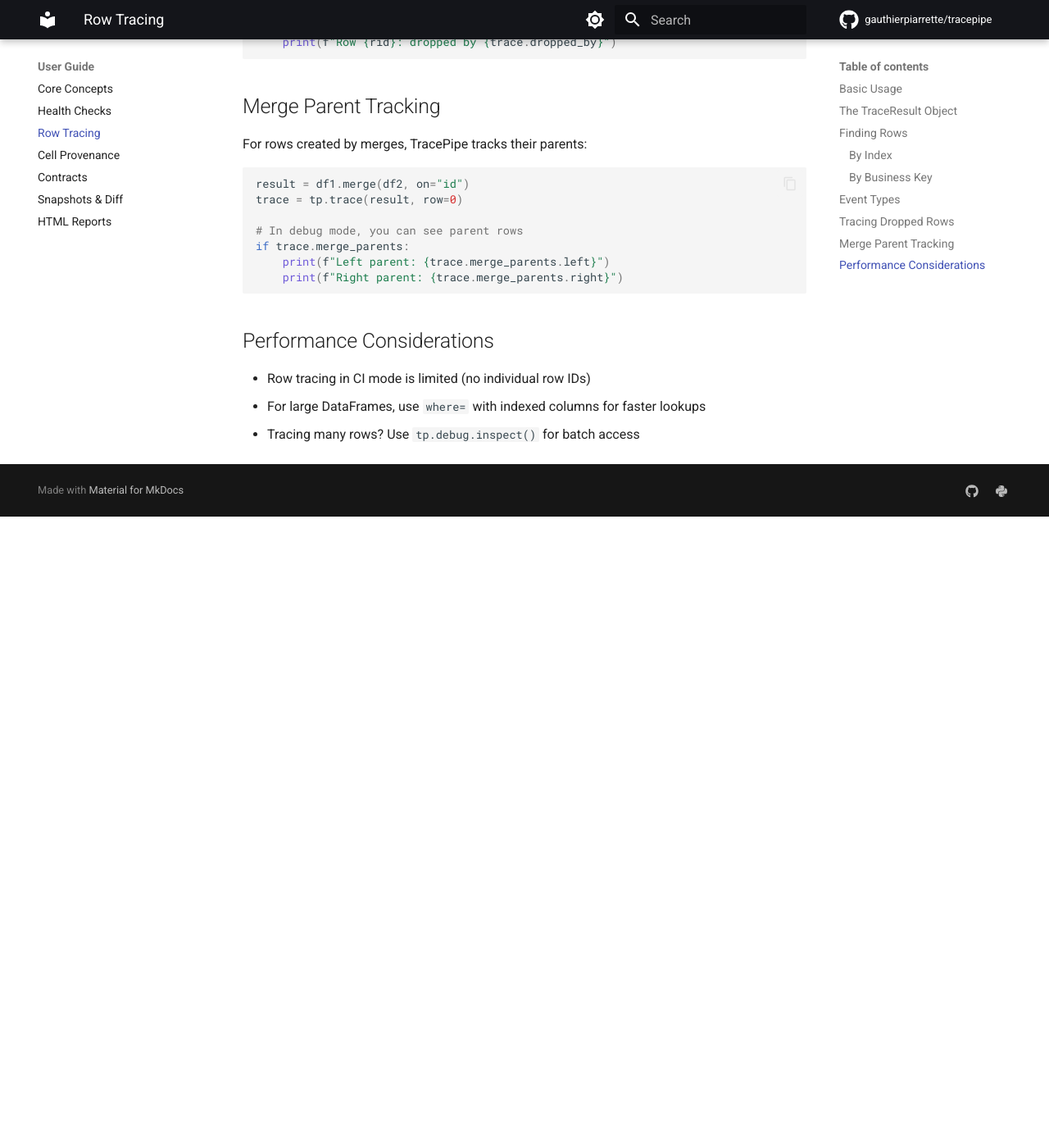
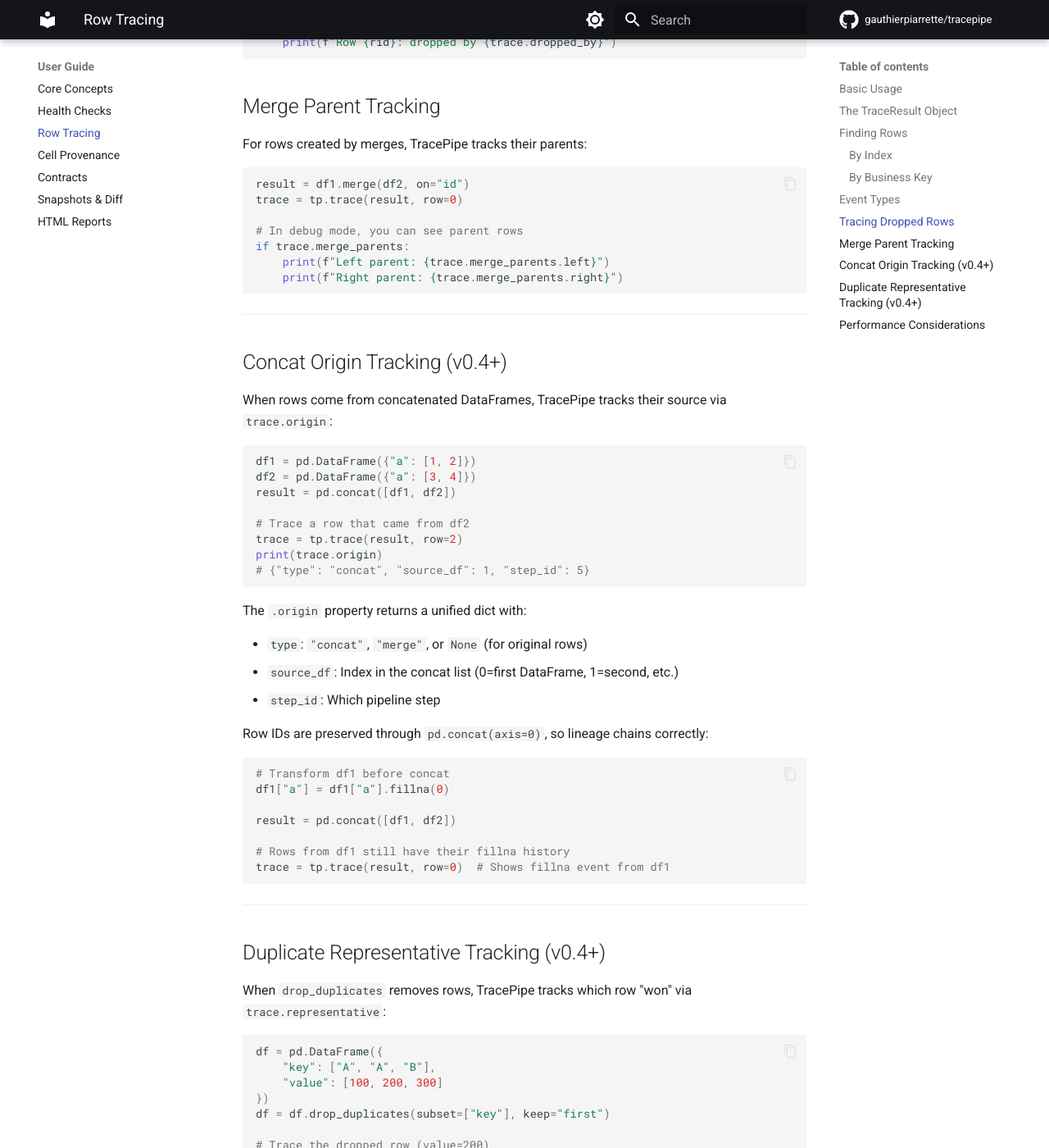
Before and after one commit to gauthierpiarrette/tracepipe, an MkDocs documentation site: the page built from docs/guide/row-tracing.md, in a window 1280 px wide and 1400 px high, scrolled down 2228 px. Shown: the whole window at 82% size. Built offline with MkDocs 1.6.1 and Material for MkDocs 9.7.7, drawn with Linux system fonts in a browser that asks for light colours; comment, search, counter and statistics services are not loaded; before the commit the page ends 2858 px from its top, so only the background shows below that; some of the changed text lies outside the part shown.

Commit message:
docs: update documentation to reflect new TraceResult.origin and .representative API

````diff
--- a/docs/guide/row-tracing.md
+++ b/docs/guide/row-tracing.md
@@ -109,6 +109,70 @@
     print(f"Right parent: {trace.merge_parents.right}")
 ```
 
+---
+
+## Concat Origin Tracking (v0.4+)
+
+When rows come from concatenated DataFrames, TracePipe tracks their source via `trace.origin`:
+
+```python
+df1 = pd.DataFrame({"a": [1, 2]})
+df2 = pd.DataFrame({"a": [3, 4]})
+result = pd.concat([df1, df2])
+
+# Trace a row that came from df2
+trace = tp.trace(result, row=2)
+print(trace.origin)
+# {"type": "concat", "source_df": 1, "step_id": 5}
+```
+
+The `.origin` property returns a unified dict with:
+
+- `type`: `"concat"`, `"merge"`, or `None` (for original rows)
+- `source_df`: Index in the concat list (0=first DataFrame, 1=second, etc.)
+- `step_id`: Which pipeline step
+
+Row IDs are preserved through `pd.concat(axis=0)`, so lineage chains correctly:
+
+```python
+# Transform df1 before concat
+df1["a"] = df1["a"].fillna(0)
+
+result = pd.concat([df1, df2])
+
+# Rows from df1 still have their fillna history
+trace = tp.trace(result, row=0)  # Shows fillna event from df1
+```
+
+---
+
+## Duplicate Representative Tracking (v0.4+)
+
+When `drop_duplicates` removes rows, TracePipe tracks which row "won" via `trace.representative`:
+
+```python
+df = pd.DataFrame({
+    "key": ["A", "A", "B"],
+    "value": [100, 200, 300]
+})
+df = df.drop_duplicates(subset=["key"], keep="first")
+
+# Trace the dropped row (value=200)
+trace = tp.trace(df, row=dropped_row_id)
+print(trace.representative)
+# {"kept_rid": 42, "subset": ["key"], "keep": "first"}
+```
+
+The `.representative` property is only set for rows dropped by `drop_duplicates`:
+
+| `keep` Strategy | `.representative` |
+|-----------------|-------------------|
+| `keep='first'` | `{"kept_rid": 42, ...}` — first occurrence kept |
+| `keep='last'` | `{"kept_rid": 45, ...}` — last occurrence kept |
+| `keep=False` | `{"kept_rid": None, ...}` — all duplicates removed |
+
+This answers "why did this row disappear?" — it wasn't deleted, it was deduplicated.
+
 ## Performance Considerations
 
 - Row tracing in CI mode is limited (no individual row IDs)
````
Also changed, not shown: README.md (+5 -8 lines), docs/api/core.md (+7 -2 lines), docs/guide/concepts.md (+22 -0 lines), docs/index.md (+4 -2 lines).
